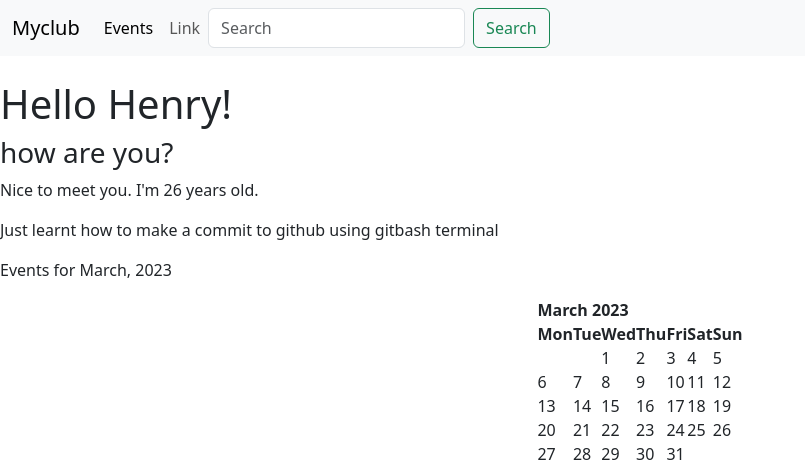
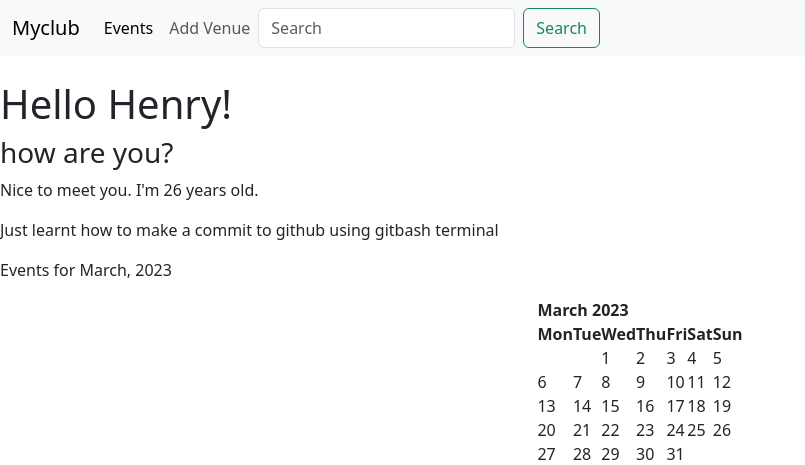
Before and after one commit to Hogbunike/django-tutorial, a Django app: page / in a window 1280 px wide. Shown: the top 465 px of the page, without its empty margins (0-805 px from the left). Run offline with Django 3.2, Linux system fonts and the light colour scheme.

Commit message:
added forms to the database

```diff
--- a/events/templates/events/navbar.html
+++ b/events/templates/events/navbar.html
@@ -17,7 +17,7 @@
           <a class="nav-link active" aria-current="page" href="{% url 'event_list' %}">Events</a>
         </li>
         <li class="nav-item">
-          <a class="nav-link" href="#">Link</a>
+          <a class="nav-link" href="{% url 'add-venue' %}">Add Venue</a>
         </li>
 
       <form class="d-flex" role="search">
--- a/events/urls.py
+++ b/events/urls.py
@@ -5,5 +5,6 @@ urlpatterns = [
     path('', views.home, name="home"),
     path('<int:year>/<str:month>', views.home, name="home"),
     path('events', views.all_events, name="event_list"),
+    path('add_venue', views.add_venue, name='add-venue'),
 
 ]
--- a/events/views.py
+++ b/events/views.py
@@ -1,10 +1,14 @@
-import calendar
-
 from django.shortcuts import render
 import calendar
 from calendar import HTMLCalendar
 from datetime import datetime
 from .models import Events
+from .forms import VenueForm
+
+def add_venue(request):
+    form = VenueForm
+    return render(request, 'events/add_venue.html', {'form':form})
+
 
 def all_events(request):
     event_list = Events.objects.all()
```
Also changed, not shown: events/forms.py (added, +9 -0 lines), events/templates/events/add_venue.html (added, +28 -0 lines).
